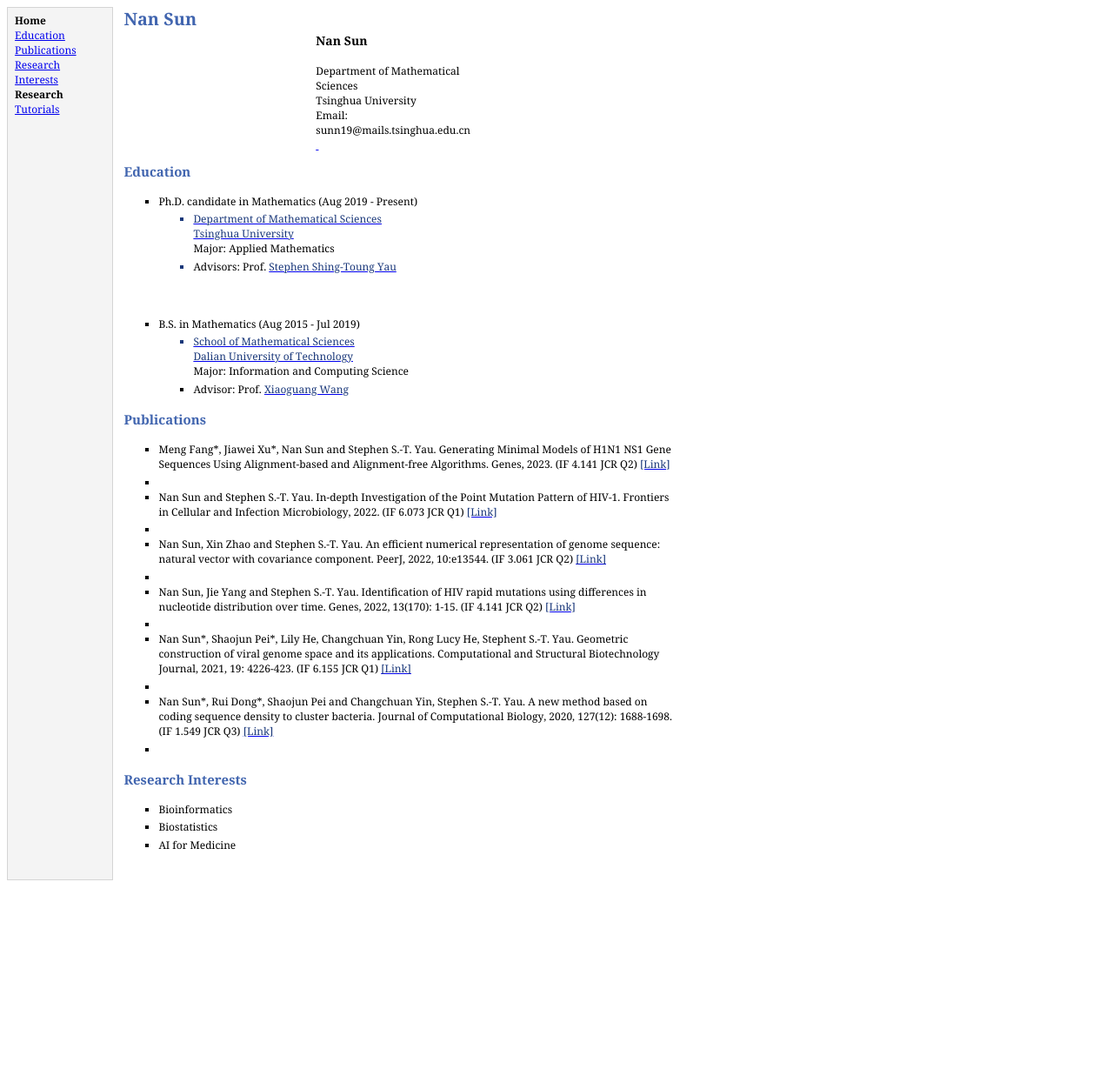
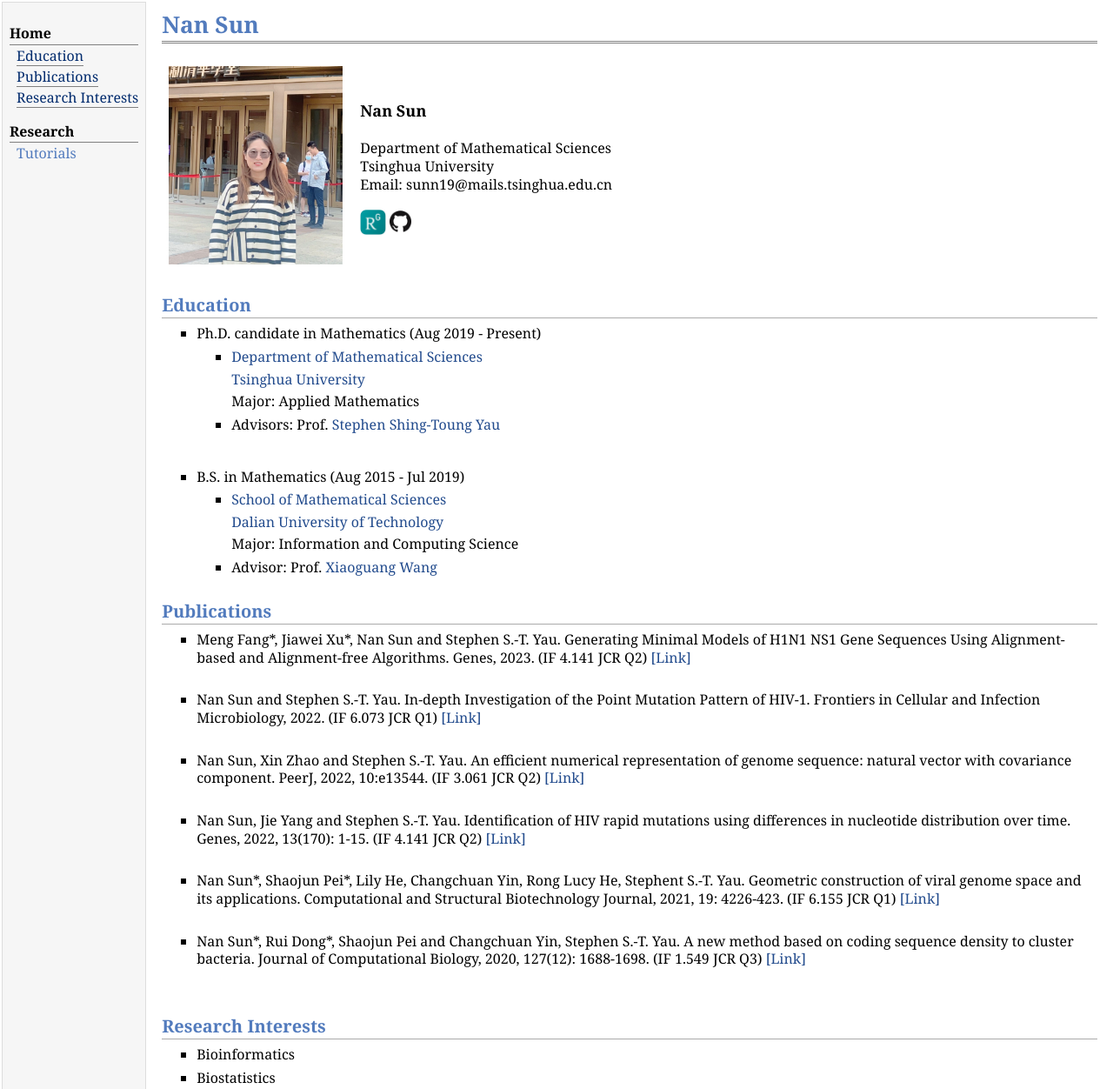
Before and after one commit to sunn19/NanSun.github.io-, a plain HTML site: page index.html in a window 1280 px wide. Shown: the top 1252 px of the page at 87% size. Before the commit the page ends 1037 px from the top, so only its background shows below. Drawn offline with Linux system fonts and the light colour scheme.

Commit message:
Add files via upload
Signed-off-by: Nan <55400427+sunn19@users.noreply.github.com>

```diff
--- a/index.html
+++ b/index.html
@@ -1,133 +1,160 @@
-<!DOCTYPE html PUBLIC "-//W3C//DTD HTML 4.01//EN" "http://www.w3.org/TR/html4/strict.dtd">
-<html>
+<!DOCTYPE html PUBLIC "-//W3C//DTD XHTML 1.1//EN"
+  "http://www.w3.org/TR/xhtml11/DTD/xhtml11.dtd">
+<html xmlns="http://www.w3.org/1999/xhtml" xml:lang="en">
 <head>
-  <meta http-equiv="Content-Type" content="text/html; charset=utf-8">
-  <meta http-equiv="Content-Style-Type" content="text/css">
-  <title></title>
-  <meta name="Generator" content="Cocoa HTML Writer">
-  <meta name="CocoaVersion" content="2022.3">
-  <style type="text/css">
-    p.p1 {margin: 0.0px 0.0px 0.0px 0.0px; font: 12.0px Georgia; color: #000000; -webkit-text-stroke: #000000}
-    p.p2 {margin: 0.0px 0.0px 0.0px 0.0px; line-height: 18.0px; font: 12.0px Georgia; color: #041d5a; -webkit-text-stroke: #041d5a}
-    p.p3 {margin: 0.0px 0.0px 0.0px 0.0px; line-height: 18.0px; font: 12.0px Georgia; color: #4165af; -webkit-text-stroke: #4165af}
-    p.p5 {margin: 0.0px 0.0px 9.6px 0.0px; line-height: 18.0px; font: 12.0px Georgia; color: #000000; -webkit-text-stroke: #000000}
-    p.p9 {margin: 0.0px 0.0px 0.0px 0.0px; font: 12.0px Georgia; color: #000000; -webkit-text-stroke: #000000; min-height: 14.0px}
-    p.p11 {margin: 0.0px 0.0px 0.0px 0.0px; font: 10.0px Georgia; color: #b3b3b3; -webkit-text-stroke: #b3b3b3; min-height: 11.0px}
-    p.p12 {margin: 0.0px 0.0px 0.0px 0.0px; text-align: center; font: 12.0px Georgia; color: #000000; -webkit-text-stroke: #000000; min-height: 14.0px}
-    li.li7 {margin: 0.0px 0.0px 3.6px 0.0px; line-height: 15.0px; font: 12.0px Georgia; color: #000000; -webkit-text-stroke: #000000}
-    li.li8 {margin: 0.0px 0.0px 3.6px 0.0px; line-height: 15.0px; font: 12.0px Georgia; color: #1a387a; -webkit-text-stroke: #1a387a}
-    li.li10 {margin: 0.0px 0.0px 0.0px 0.0px; font: 12.0px Georgia; color: #000000}
-    span.s1 {font-kerning: none}
-    span.s2 {font-kerning: none; color: #041d5a; -webkit-text-stroke: 0px #041d5a}
-    span.s3 {font-kerning: none; color: #4165af; -webkit-text-stroke: 0px #4165af}
-    span.s4 {font: 14.0px Georgia; font-kerning: none}
-    span.s5 {font-kerning: none; color: #1a387a; -webkit-text-stroke: 0px #1a387a}
-    span.s6 {-webkit-text-stroke: 0px #000000}
-    span.s7 {font-kerning: none; color: #1a387a}
-    span.s8 {font-kerning: none; color: #000000; -webkit-text-stroke: 0px #000000}
-    span.s9 {color: #000000; -webkit-text-stroke: 0px #000000}
-    table.t1 {background-color: #ffffff}
-    table.t2 {border-collapse: collapse}
-    td.td1 {width: 104.4px; background-color: #f4f4f4; margin: 0.5px 0.5px 0.5px 0.5px; border-style: solid; border-width: 1.0px 1.0px 1.0px 1.0px; border-color: #d5d5d5 #d5d5d5 #d5d5d5 #d5d5d5; padding: 6.0px 8.0px 2.0px 8.0px}
-    td.td2 {width: 632.6px; background-color: #ffffff; margin: 0.5px 0.5px 0.5px 0.5px; padding: 0.0px 12.0px 2.0px 12.0px}
-    td.td3 {width: 202.9px; padding: 2.0px 6.0px 2.0px 6.0px}
-    td.td4 {width: 206.9px; padding: 2.0px 6.0px 2.0px 6.0px}
-    ul.ul1 {list-style-type: square}
-  </style>
+<meta name="generator" content="jemdoc, see http://jemdoc.jaboc.net/" />
+<meta http-equiv="Content-Type" content="text/html;charset=utf-8" />
+<link rel="stylesheet" href="jemdoc.css" type="text/css" />
+<link rel="shortcut icon" href="favicon.ico" type="image/x-icon" />
+<title>Nan Sun </title>
 </head>
+
 <body>
-<table cellspacing="0" cellpadding="0" class="t1">
-  <tbody>
-    <tr>
-      <td valign="top" class="td1">
-        <p class="p1"><span class="s1"><b>Home</b></span></p>
-        <p class="p2"><span class="s1"><a href="file:///Users/sunnan/Downloads/NanSun.github.io-main/index.html">Education<span class="s2"></span></a></span></p>
-        <p class="p2"><span class="s1"><a href="file:///Users/sunnan/Downloads/NanSun.github.io-main/index.html">Publications<span class="s2"></span></a></span></p>
-        <p class="p2"><span class="s1"><a href="file:///Users/sunnan/Downloads/NanSun.github.io-main/index.html">Research Interests<span class="s2"></span></a></span></p>
-        <p class="p1"><span class="s1"><b>Research</b></span></p>
-        <p class="p3"><span class="s1"><a href="file:///Users/sunnan/Downloads/NanSun.github.io-main/tutorial.html">Tutorials<span class="s3"></span></a></span></p>
-      </td>
-      <td valign="top" class="td2">
-        <h1 style="margin: 0.0px 0.0px 0.0px 0.0px; line-height: 19.0px; font: 19.8px Georgia; color: #4165af; -webkit-text-stroke: #4165af"><span class="s1"><b>Nan Sun<span class="Apple-converted-space"> </span></b></span></h1>
-        <table cellspacing="0" cellpadding="0" class="t2">
-          <tbody>
-            <tr>
-              <td valign="middle" class="td3">
-                <p class="p1"><span class="s1"> </span></p>
-              </td>
-              <td valign="middle" class="td4">
-                <p class="p5"><span class="s4"><b>Nan Sun</b> </span><span class="s1"><br>
-<br>
-Department of Mathematical Sciences <br>
-Tsinghua University <br>
-Email: sunn19@mails.tsinghua.edu.cn <br>
-<a href="https://www.researchgate.net/profile/Sun-Nan-2/research?ev=prf_act"><span class="s5"><span class="Apple-converted-space"> </span></span></a><a href="https://github.com/sunn19"><span class="s5"> <br>
-</span></a></span></p>
-              </td>
-            </tr>
-          </tbody>
-        </table>
-        <h2 style="margin: 0.0px 0.0px 4.5px 0.0px; line-height: 15.0px; font: 15.0px Georgia; color: #4165af; -webkit-text-stroke: #4165af"><span class="s1"><b>Education<span class="Apple-converted-space"> </span></b></span></h2>
-        <ul class="ul1">
-          <li class="li7"><span class="s6"></span><span class="s1">Ph.D. candidate in Mathematics (Aug 2019 - Present)<br>
-</span></li>
-          <ul class="ul1">
-            <li class="li8"><span class="s6"><a href="https://math.tsinghua.edu.cn/"><span class="s7">Department of Mathematical Sciences</span></a></span><span class="s8"><br>
-<a href="https://www.tsinghua.edu.cn/"><span class="s5">Tsinghua University</span></a><br>
-Major: Applied Mathematics<br>
-</span></li>
-            <li class="li8"><span class="s9"></span><span class="s8">Advisors: Prof. <a href="http://homepages.math.uic.edu/~yau/"><span class="s5">Stephen Shing-Toung Yau</span></a><br>
-</span></li>
-          </ul>
-        </ul>
-        <p class="p9"><span class="s1"></span><br></p>
-        <ul class="ul1">
-          <li class="li7"><span class="s6"></span><span class="s1">B.S. in Mathematics (Aug 2015 - Jul 2019)<br>
-</span></li>
-          <ul class="ul1">
-            <li class="li8"><span class="s6"><a href="http://math.dlut.edu.cn/"><span class="s7">School of Mathematical Sciences</span></a></span><span class="s8"><br>
-<a href="https://www.dlut.edu.cn/"><span class="s5">Dalian University of Technology</span></a><br>
-Major: Information and Computing Science<br>
-</span></li>
-            <li class="li7"><span class="s6"></span><span class="s1">Advisor: Prof. <a href="http://faculty.dlut.edu.cn/wangxg/zh_CN/index.htm"><span class="s5">Xiaoguang Wang</span></a><br>
-</span></li>
-          </ul>
-        </ul>
-        <h2 style="margin: 0.0px 0.0px 4.5px 0.0px; line-height: 15.0px; font: 15.0px Georgia; color: #4165af; -webkit-text-stroke: #4165af"><span class="s1"><b>Publications<span class="Apple-converted-space"> </span></b></span></h2>
-        <ul class="ul1">
-          <li class="li7"><span class="s6"></span><span class="s1">Meng Fang*, Jiawei Xu*, Nan Sun and Stephen S.-T. Yau. Generating Minimal Models of H1N1 NS1 Gene Sequences Using Alignment-based and Alignment-free Algorithms. Genes, 2023. (IF 4.141 JCR Q2) <a href="https://doi.org/10.3390/genes14010186"><span class="s5">[Link]</span></a> <br>
-</span></li>
-          <li class="li10"></li>
-          <li class="li7"><span class="s6"></span><span class="s1">Nan Sun and Stephen S.-T. Yau. In-depth Investigation of the Point Mutation Pattern of HIV-1. Frontiers in Cellular and Infection Microbiology, 2022. (IF 6.073 JCR Q1) <a href="https://doi.org/10.3389/fcimb.2022.1033481"><span class="s5">[Link]</span></a> <br>
-</span></li>
-          <li class="li10"></li>
-          <li class="li7"><span class="s6"></span><span class="s1">Nan Sun, Xin Zhao and Stephen S.-T. Yau. An efficient numerical representation of genome sequence: natural vector with covariance component. PeerJ, 2022, 10:e13544. (IF 3.061 JCR Q2) <a href="https://peerj.com/articles/13544/"><span class="s5">[Link]</span></a> <br>
-</span></li>
-          <li class="li10"></li>
-          <li class="li7"><span class="s6"></span><span class="s1">Nan Sun, Jie Yang and Stephen S.-T. Yau. Identification of HIV rapid mutations using differences in nucleotide distribution over time. Genes, 2022, 13(170): 1-15. (IF 4.141 JCR Q2) <a href="https://www.mdpi.com/2073-4425/13/2/170"><span class="s5">[Link]</span></a> <br>
-</span></li>
-          <li class="li10"></li>
-          <li class="li7"><span class="s6"></span><span class="s1">Nan Sun*, Shaojun Pei*, Lily He, Changchuan Yin, Rong Lucy He, Stephent S.-T. Yau. Geometric construction of viral genome space and its applications. Computational and Structural Biotechnology Journal, 2021, 19: 4226-423. (IF 6.155 JCR Q1) <a href="https://www.sciencedirect.com/science/article/pii/S2001037021003184"><span class="s5">[Link]</span></a> <br>
-</span></li>
-          <li class="li10"></li>
-          <li class="li7"><span class="s6"></span><span class="s1">Nan Sun*, Rui Dong*, Shaojun Pei and Changchuan Yin, Stephen S.-T. Yau. A new method based on coding sequence density to cluster bacteria. Journal of Computational Biology, 2020, 127(12): 1688-1698. (IF 1.549 JCR Q3) <a href="http://jag.math.tsinghua.edu.cn/Publications/Bioinformatics/380.pdf"><span class="s5">[Link]</span></a> <br>
-</span></li>
-          <li class="li10"></li>
-        </ul>
-        <h2 style="margin: 0.0px 0.0px 4.5px 0.0px; line-height: 15.0px; font: 15.0px Georgia; color: #4165af; -webkit-text-stroke: #4165af"><span class="s1"><b>Research Interests<span class="Apple-converted-space"> </span></b></span></h2>
-        <ul class="ul1">
-          <li class="li7"><span class="s6"></span><span class="s1">Bioinformatics<br>
-</span></li>
-          <li class="li7"><span class="s6"></span><span class="s1">Biostatistics<br>
-</span></li>
-          <li class="li7"><span class="s6"></span><span class="s1">AI for Medicine<br>
-</span></li>
-        </ul>
-        <p class="p11"><span class="s1"></span><br></p>
-      </td>
-    </tr>
-  </tbody>
+<table summary="Table for page layout." id="tlayout">
+<tr valign="top">
+
+<td id="layout-menu">
+    <div class="menu-category">Home</div>
+    <div class="menu-item"><a href="index.html" class="current">Education</a></div>
+    <div class="menu-item"><a href="index.html" class="current">Publications</a></div>
+    <div class="menu-item"><a href="index.html" class="current">Research Interests</a></div>
+
+    <div class="menu-category">Research</div>
+    <div class="menu-item"><a href="tutorial.html">Tutorials</a></div>
+
+</td>
+<td id="layout-content">
+<div id="toptitle">
+    <h1>Nan Sun </h1>
+</div>
+
+<table class="imgtable"><tr><td>
+    <img src="nansun.jpeg" alt="alt text" height="228px" />&nbsp;</td>
+    <td align="left"><p> <font size="+1"><b>Nan Sun</b> </font><br />
+        <br />
+        Department of Mathematical Sciences
+        <br />
+        Tsinghua University
+        <br />
+        Email: sunn19@mails.tsinghua.edu.cn
+        <br />
+
+        <a href="https://www.researchgate.net/profile/Sun-Nan-2/research?ev=prf_act"><img src="ResearchGate.jpg" alt="alt text" width="30px" style="position:relative;top:18px;" />
+
+        <a href="https://github.com/sunn19"><img src="GitHub.png" alt="alt text" width="25px" style="position:relative;top:15px;" />
+
+        <br />
+
+</td></tr></table>
+
+
+
+<h2>Education </h2>
+
+<ul>
+    <li>
+        <p>Ph.D. candidate in Mathematics (Aug 2019 - Present)</p>
+    </li>
+
+    <ul>
+        <li>
+            <p><a href="https://math.tsinghua.edu.cn">Department of Mathematical Sciences</a></p>
+            <p><a href="https://www.tsinghua.edu.cn">Tsinghua University</a></p>
+            <p>Major: Applied Mathematics</p>
+        </li>
+        <li>
+            <p>Advisors: Prof. <a href="http://homepages.math.uic.edu/~yau/">Stephen Shing-Toung Yau</a></p>
+        </li>
+    </ul>
+
+</ul>
+
+<br />
+
+<ul>
+    <li>
+        <p>B.S. in Mathematics (Aug 2015 - Jul 2019)</p>
+    </li>
+
+    <ul>
+        <li>
+            <p><a href="http://math.dlut.edu.cn">School of Mathematical Sciences</a></p>
+            <p><a href="https://www.dlut.edu.cn">Dalian University of Technology</a></p>
+            <p>Major: Information and Computing Science</p>
+        </li>
+
+        <li>
+            <p>Advisor: Prof. <a href="http://faculty.dlut.edu.cn/wangxg/zh_CN/index.htm"> Xiaoguang Wang</a></p>
+        </li>
+
+    </ul>
+</ul>
+
+
+<h2>Publications </h2>
+
+<ul>
+    <li>
+        <p> Meng Fang*, Jiawei Xu*, Nan Sun and Stephen S.-T. Yau. Generating Minimal Models of H1N1 NS1 Gene Sequences Using Alignment-based and Alignment-free Algorithms. Genes, 2023. (IF 4.141 JCR Q2) <a href="https://doi.org/10.3390/genes14010186">[Link]</a>
+        </p>
+    </li>
+    <br />
+
+    <li>
+        <p> Nan Sun and Stephen S.-T. Yau. In-depth Investigation of the Point Mutation Pattern of HIV-1. Frontiers in Cellular and Infection Microbiology, 2022. (IF 6.073 JCR Q1) <a href="https://doi.org/10.3389/fcimb.2022.1033481">[Link]</a>
+        </p>
+    </li>
+    <br />
+
+
+    <li>
+        <p> Nan Sun, Xin Zhao and Stephen S.-T. Yau. An efficient numerical representation of genome sequence: natural vector with covariance component. PeerJ, 2022, 10:e13544. (IF 3.061 JCR Q2) <a href="https://peerj.com/articles/13544/">[Link]</a>
+        </p>
+    </li>
+    <br />
+
+    <li>
+        <p> Nan Sun, Jie Yang and Stephen S.-T. Yau. Identification of HIV rapid mutations using differences in nucleotide distribution over time. Genes, 2022, 13(170): 1-15. (IF 4.141 JCR Q2) <a href="https://www.mdpi.com/2073-4425/13/2/170">[Link]</a>
+        </p>
+    </li>
+    <br />
+
+    <li>
+        <p> Nan Sun*, Shaojun Pei*, Lily He, Changchuan Yin, Rong Lucy He, Stephent S.-T. Yau. Geometric construction of viral genome space and its applications. Computational and Structural Biotechnology Journal, 2021, 19: 4226-423. (IF 6.155 JCR Q1) <a href="https://www.sciencedirect.com/science/article/pii/S2001037021003184">[Link]</a>
+        </p>
+    </li>
+    <br />
+
+    <li>
+        <p> Nan Sun*, Rui Dong*, Shaojun Pei and Changchuan Yin, Stephen S.-T. Yau. A new method based on coding sequence density to cluster bacteria. Journal of Computational Biology, 2020, 127(12): 1688-1698. (IF 1.549 JCR Q3) <a href="http://jag.math.tsinghua.edu.cn/Publications/Bioinformatics/380.pdf">[Link]</a>
+        </p>
+    </li>
+    <br />
+
+</ul>
+
+
+<h2>Research Interests </h2>
+
+<ul>
+    <li>
+        <p>Bioinformatics</p>
+    </li>
+    <li>
+        <p>Biostatistics</p>
+    </li>
+    <li>
+        <p>AI for Medicine</p>
+    </li>
+</ul>
+
+<div id="footer">
+</div>
+</td>
+</tr>
 </table>
-<p class="p12"><span class="s1"><span class="Apple-converted-space"> </span></span></p>
+<div align='center'>
+	<a href='https://clustrmaps.com/site/1agmj'  title='Visit tracker'><img width="1" height="1" src='//clustrmaps.com/map_v2.png?cl=ffffff&w=70&t=n&d=vKWisb9BCn7foC_YNDzsb0MxffxhVexeLuP2_ihRCgg'/></a>
+</div>
 </body>
 </html>
```
